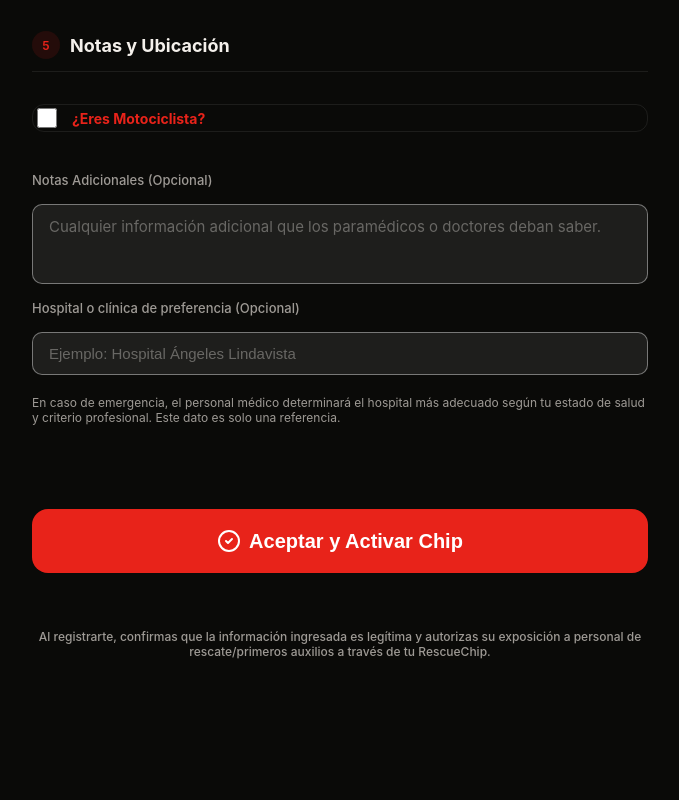
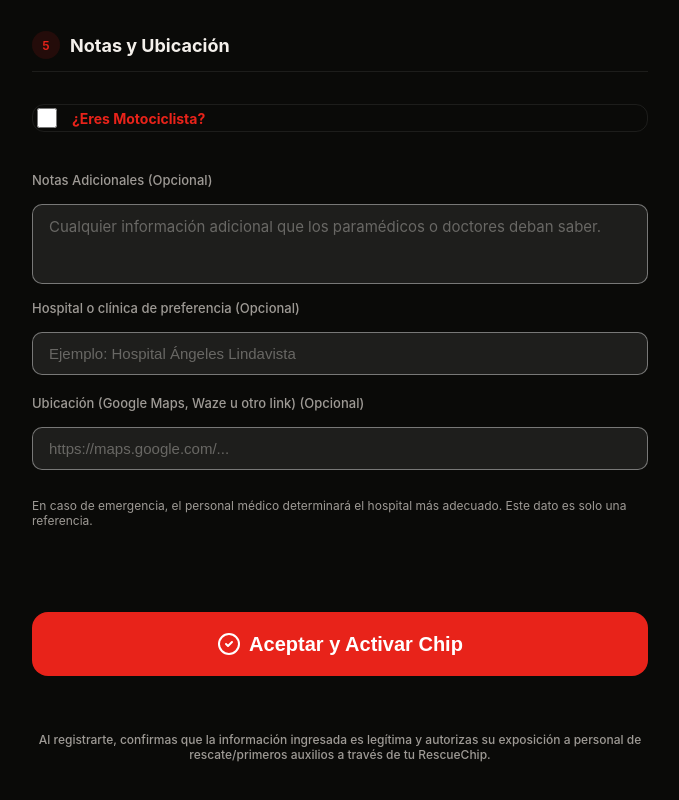
Before and after one commit to ektorromo-dev/rescue-chip, a Next.js app: page /activate in a window 1280 px wide. Shown: the part 3286-4086 px from the top of the page, without its empty margins (300-979 px from the left). Before the commit the page ends 4037 px from the top, so only its background shows below. Built offline with nearby package versions, Linux system fonts and the light colour scheme; no server answers.

Commit message:
feat(activate+dashboard): separate hospital name and maps link fields

```diff
--- a/src/app/activate/page.tsx
+++ b/src/app/activate/page.tsx
@@ -316,7 +316,8 @@ function ActivationFormContent() {
                 organ_donor: organDonor,
                 is_motorcyclist: isMotorcyclist,
                 additional_notes: formData.get("additionalNotes") as string,
-                google_maps_link: formData.get("googleMapsLink") as string,
+                hospital_name: formData.get("hospitalName") as string || null,
+                google_maps_link: formData.get("googleMapsLink") as string || null,
                 aseguradora: finalAseguradora || null,
                 numero_poliza: formData.get("numeroPoliza") as string || null,
                 tipo_seguro: formData.get("tipoSeguro") as string || null,
@@ -1098,11 +1099,33 @@ function ActivationFormContent() {
                             <textarea id="additionalNotes" name="additionalNotes" style={{ width: '100%', backgroundColor: '#1A1A18', border: '1px solid rgba(255,255,255,0.1)', borderRadius: '10px', padding: '12px 16px', fontSize: '15px', color: '#F4F0EB', outline: 'none', boxSizing: 'border-box', transition: 'border-color 0.2s', minHeight: '80px', resize: 'none', fontFamily: "'Inter', -apple-system, BlinkMacSystemFont, sans-serif" }} placeholder="Cualquier información adicional que los paramédicos o doctores deban saber." />
                         </div>
                         <div style={{ display: 'flex', flexDirection: 'column', gap: '8px', gridColumn: '1 / -1' }}>
-                            <label htmlFor="googleMapsLink" style={{ display: 'block', fontSize: '13px', fontWeight: 500, color: '#9E9A95', marginBottom: '8px' }}>Hospital o clínica de preferencia (Opcional)</label>
-                            <input type="text" id="googleMapsLink" name="googleMapsLink" style={{ width: '100%', backgroundColor: '#1A1A18', border: '1px solid rgba(255,255,255,0.1)', borderRadius: '10px', padding: '12px 16px', fontSize: '15px', color: '#F4F0EB', outline: 'none', boxSizing: 'border-box', transition: 'border-color 0.2s' }}
+                            <label style={{ display: 'block', fontSize: '13px', fontWeight: 500, color: '#9E9A95', marginBottom: '8px' }}>
+                                Hospital o clínica de preferencia (Opcional)
+                            </label>
+                            <input
+                                type="text"
+                                id="hospitalName"
+                                name="hospitalName"
+                                style={{ width: '100%', backgroundColor: '#1A1A18', border: '1px solid rgba(255,255,255,0.1)', borderRadius: '10px', padding: '12px 16px', fontSize: '15px', color: '#F4F0EB', outline: 'none', boxSizing: 'border-box', transition: 'border-color 0.2s', marginBottom: '12px' }}
                                 onFocus={(e) => e.target.style.borderColor = 'rgba(232,35,26,0.5)'}
-                                onBlur={(e) => e.target.style.borderColor = 'rgba(255,255,255,0.1)'} placeholder="Ejemplo: Hospital Ángeles Lindavista" />
-                            <p style={{ fontSize: "12px", color: "#9E9A95" }}>En caso de emergencia, el personal médico determinará el hospital más adecuado según tu estado de salud y criterio profesional. Este dato es solo una referencia.</p>
+                                onBlur={(e) => e.target.style.borderColor = 'rgba(255,255,255,0.1)'}
+                                placeholder="Ejemplo: Hospital Ángeles Lindavista"
+                            />
+                            <label style={{ display: 'block', fontSize: '13px', fontWeight: 500, color: '#9E9A95', marginBottom: '8px' }}>
+                                Ubicación (Google Maps, Waze u otro link) (Opcional)
+                            </label>
+                            <input
+                                type="url"
+                                id="googleMapsLink"
+                                name="googleMapsLink"
+                                style={{ width: '100%', backgroundColor: '#1A1A18', border: '1px solid rgba(255,255,255,0.1)', borderRadius: '10px', padding: '12px 16px', fontSize: '15px', color: '#F4F0EB', outline: 'none', boxSizing: 'border-box', transition: 'border-color 0.2s', marginBottom: '8px' }}
+                                onFocus={(e) => e.target.style.borderColor = 'rgba(232,35,26,0.5)'}
+                                onBlur={(e) => e.target.style.borderColor = 'rgba(255,255,255,0.1)'}
+                                placeholder="https://maps.google.com/..."
+                            />
+                            <p style={{ fontSize: '12px', color: '#9E9A95' }}>
+                                En caso de emergencia, el personal médico determinará el hospital más adecuado. Este dato es solo una referencia.
+                            </p>
                         </div>
                     </div>
                 </section>
--- a/src/app/dashboard/page.tsx
+++ b/src/app/dashboard/page.tsx
@@ -1031,6 +1031,19 @@ export default function DashboardPage() {
                                                     onFocus={(e) => e.target.style.borderColor = 'rgba(232,35,26,0.5)'}
                                                     onBlur={(e) => e.target.style.borderColor = 'rgba(255,255,255,0.1)'} placeholder="Ejemplo: Hospital Ángeles Lindavista" />
                                                 <p style={{ fontSize: "12px", color: "#9E9A95" }}>En caso de emergencia, el personal médico determinará el hospital más adecuado según tu estado de salud y criterio profesional. Este dato es solo una referencia.</p>
+                                                <label htmlFor="googleMapsLink" style={{ display: 'block', fontSize: '13px', fontWeight: 500, color: '#9E9A95', marginBottom: '8px', marginTop: '12px' }}>
+                                                    Ubicación (Google Maps, Waze u otro link)
+                                                </label>
+                                                <input
+                                                    type="url"
+                                                    id="googleMapsLink"
+                                                    value={googleMapsLink}
+                                                    onChange={(e) => setGoogleMapsLink(e.target.value)}
+                                                    style={{ fontFamily: "'Inter', -apple-system, BlinkMacSystemFont, sans-serif", width: '100%', backgroundColor: '#1A1A18', border: '1px solid rgba(255,255,255,0.1)', borderRadius: '10px', padding: '12px 16px', color: '#F4F0EB', outline: 'none', boxSizing: 'border-box', transition: 'border-color 0.2s' }}
+                                                    onFocus={(e) => e.target.style.borderColor = 'rgba(232,35,26,0.5)'}
+                                                    onBlur={(e) => e.target.style.borderColor = 'rgba(255,255,255,0.1)'}
+                                                    placeholder="https://maps.google.com/..."
+                                                />
                                             </div>
                                         </div>
                                     </div>
```
